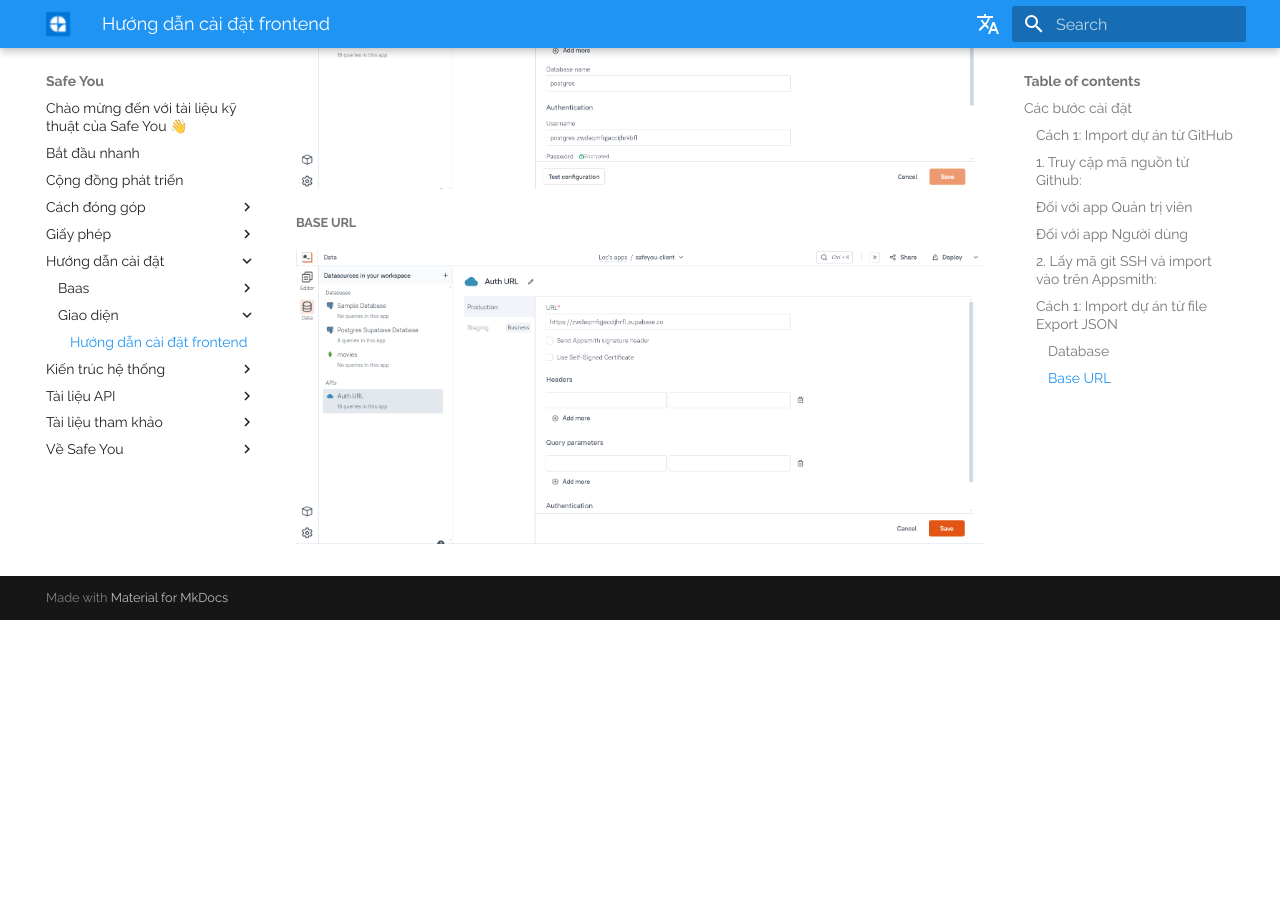
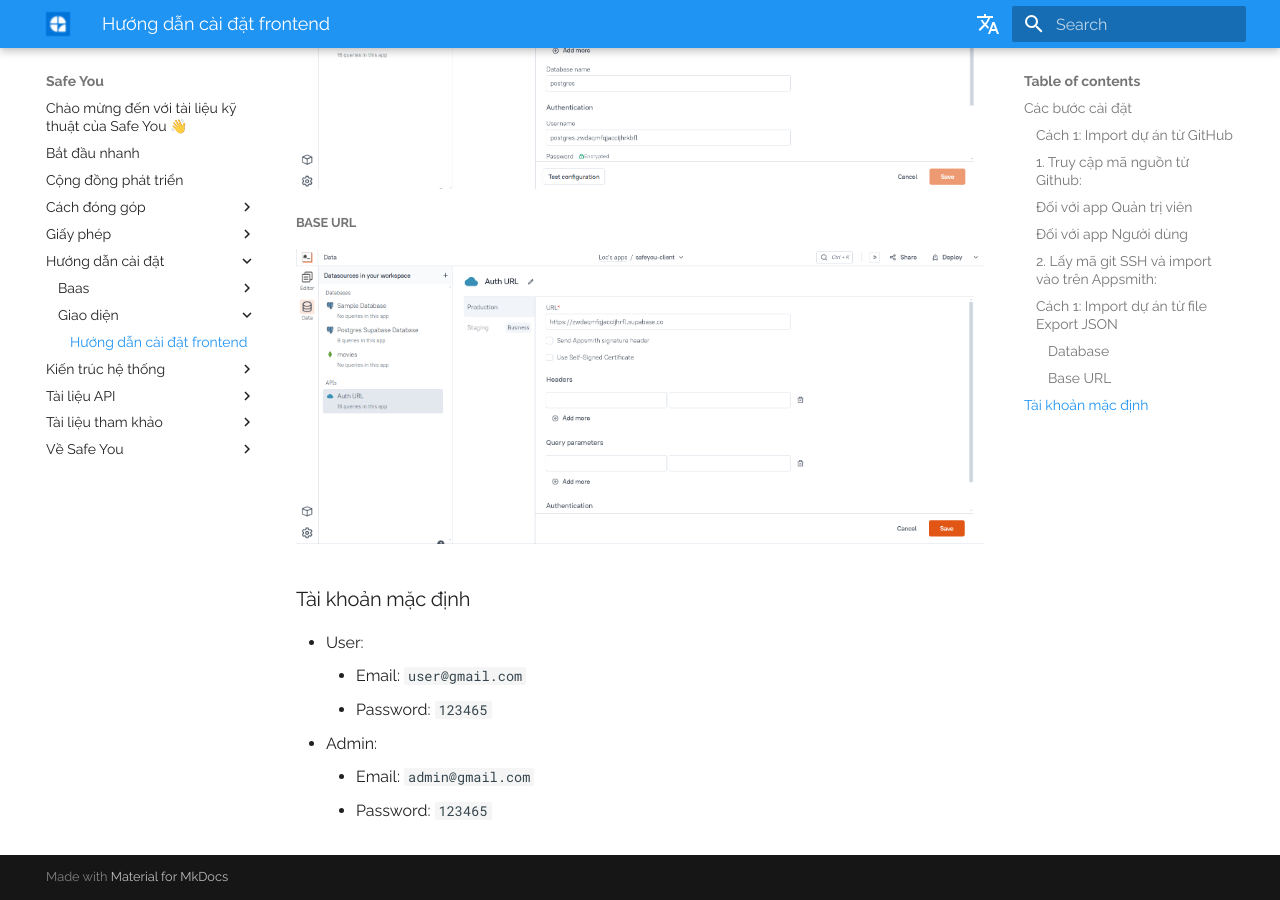
Before and after one commit to UTE-SafeYou/safeyou-docs, an MkDocs documentation site: the page built from docs/Hướng-dẫn-cài-đặt/Giao diện/install.md, in a window 1280 px wide and 900 px high, scrolled down 1233 px. Built offline with MkDocs 1.6.1 and Material for MkDocs 9.7.7, drawn with Linux system fonts in a browser that asks for light colours; comment, search, counter and statistics services are not loaded; before the commit the page ends 1853 px from its top, so only the background shows below that.

Commit message:
Update install.md

```diff
--- a/docs/Hướng-dẫn-cài-đặt/Giao diện/install.md
+++ b/docs/Hướng-dẫn-cài-đặt/Giao diện/install.md
@@ -41,3 +41,13 @@
 <p align="center">
     <img src="../../../assets/images/auth-url.png" alt="Auth URL" width="100%">
 </p>
+
+
+### Tài khoản mặc định
+
+- User:
+    - Email: `user@gmail.com`
+    - Password: `123465`
+- Admin:
+    - Email: `admin@gmail.com`
+    - Password: `123465`
```
